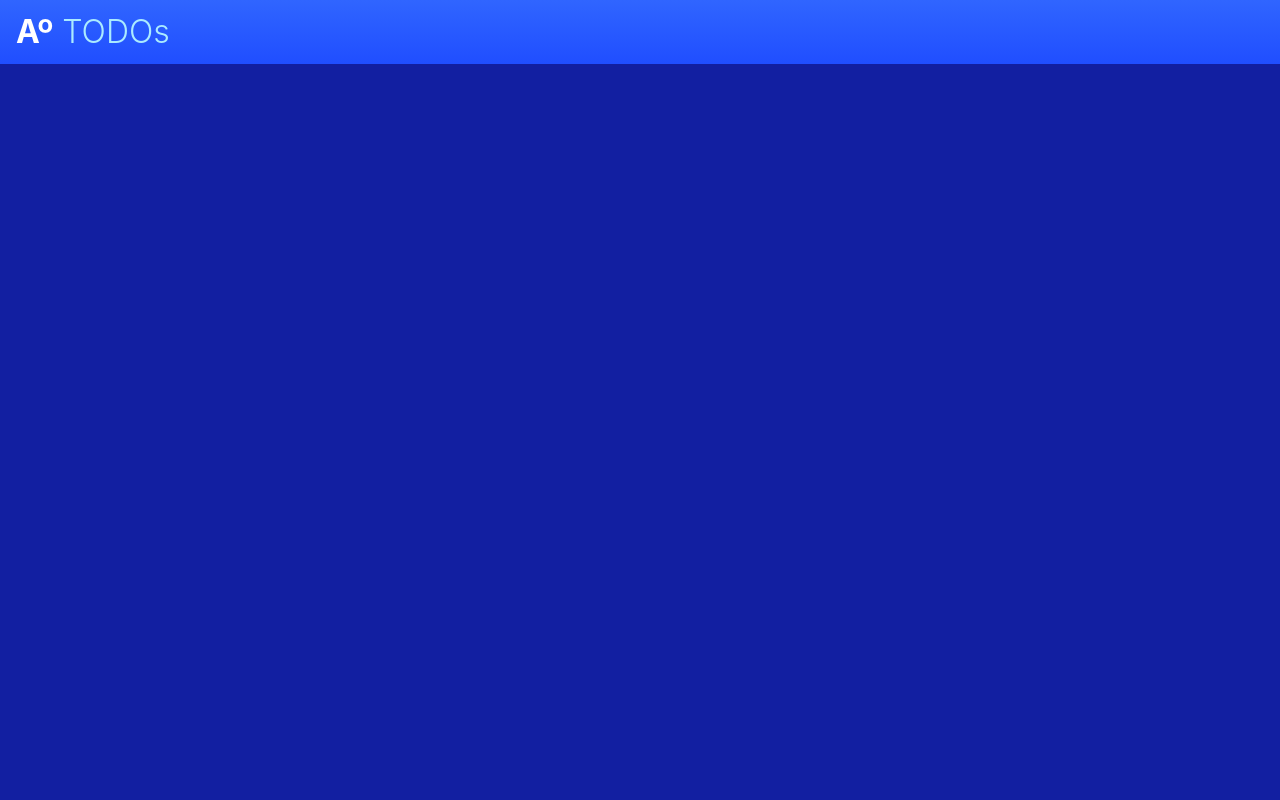
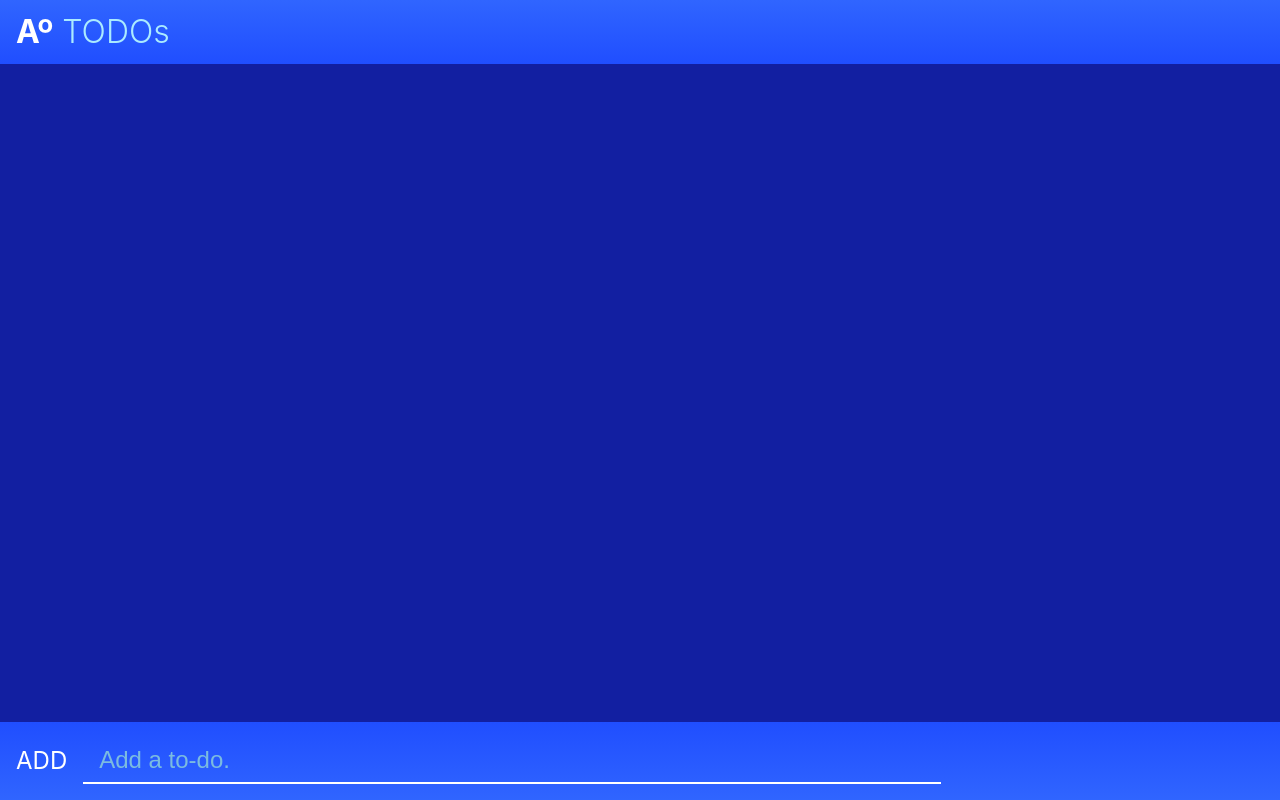
Before and after one commit to pjnalls/AngularizationDesignSystem, an Angular app: page / in a window 1280 px wide. Built offline with nearby package versions, Linux system fonts and the light colour scheme.

Commit message:
Add `FormInputComponent` implementation.

```diff
--- a/src/app/components/form-input/form-input.component.ts
+++ b/src/app/components/form-input/form-input.component.ts
@@ -1,15 +1,49 @@
-import { Component, OnInit } from '@angular/core';
+import { Component, OnInit, Output, EventEmitter } from '@angular/core';
+import { UiService } from 'src/app/services/ui.service';
+import { Subscription } from 'rxjs';
+import { Todo } from 'src/app/Todo';
 
 @Component({
   selector: 'app-form-input',
   templateUrl: './form-input.component.html',
-  styleUrls: ['./form-input.component.scss']
+  styleUrls: ['./form-input.component.scss'],
 })
 export class FormInputComponent implements OnInit {
+  @Output() onAddTodo: EventEmitter<Todo> = new EventEmitter();
+  text: string = '';
+  day: string = '';
+  reminder: boolean = false;
+  showAddTodo: boolean = true;
+  subscription: Subscription = new Subscription();
 
-  constructor() { }
-
-  ngOnInit(): void {
+  constructor(private uiService: UiService) {
+    this.subscription = this.uiService
+      .onToggle()
+      .subscribe((value) => (this.showAddTodo = value));
   }
 
+  ngOnInit(): void {}
+
+  ngOnDestroy() {
+    this.subscription.unsubscribe();
+  }
+
+  onSubmit() {
+    if (!this.text) {
+      alert('Please add a task.');
+      return;
+    }
+
+    const newTodo = {
+      text: this.text,
+      day: this.day,
+      reminder: this.reminder,
+    };
+
+    this.onAddTodo.emit(newTodo);
+
+    this.text = '';
+    this.day = '';
+    this.reminder = false;
+  }
 }
```
